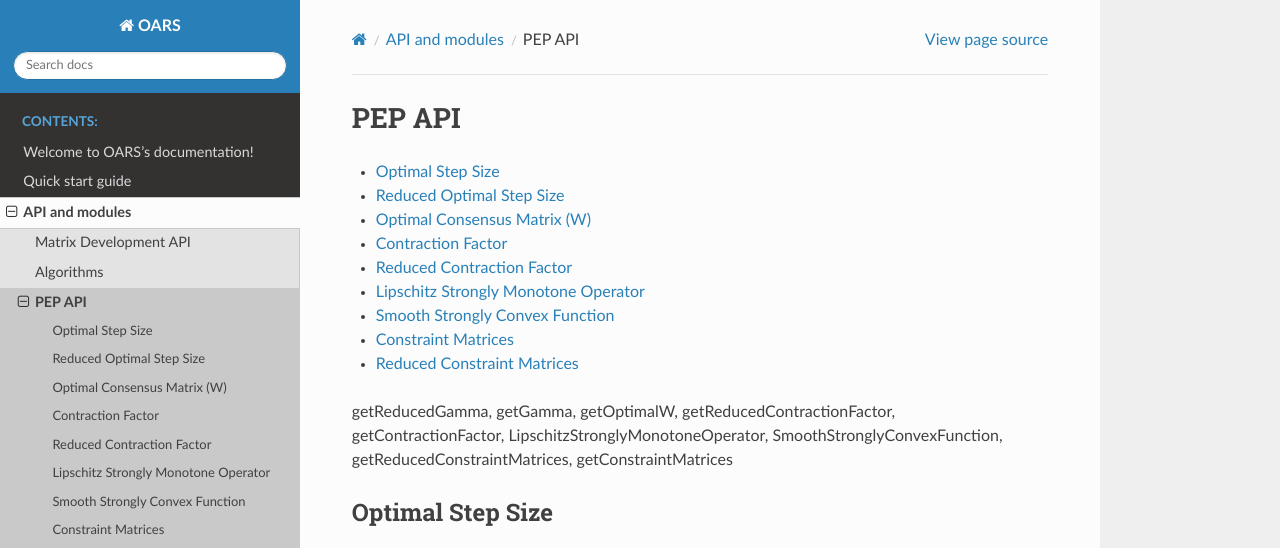
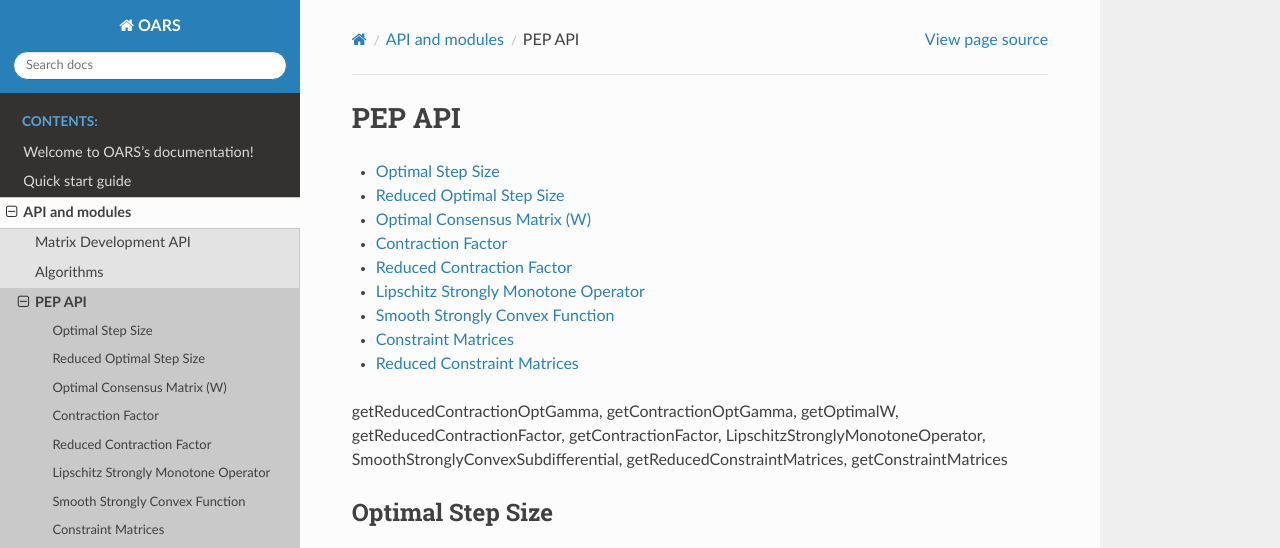
Before and after one commit to peterbarkley/oars, a Sphinx documentation site: the page built from docs/source/api/pep.rst, in a window 1280 px wide and 900 px high, cut to the strip 0-548 px from the top of the window. Built offline with Sphinx 7.4.7 and the Read the Docs theme 2.0.0, drawn with Linux system fonts in a browser that asks for light colours; pages that are not in the unit, such as notebooks, are missing from menus.

Commit message:
Update docs for changed function names

```diff
--- a/docs/source/api/matrices.rst
+++ b/docs/source/api/matrices.rst
@@ -7,7 +7,7 @@
 
 Similar matrices
 ----------------
-.. autofunction:: oars.matrices.getSimilar
+.. autofunction:: oars.matrices.getMinSpectralDifference
 
 Minimum Second-Largest Eigenvalue
 ---------------------------------
@@ -59,4 +59,4 @@
 
 Minimum Iteration Time
 ----------------------
-.. autofunction:: oars.matrices.getMinCycle
+.. autofunction:: oars.matrices.getMinIteration
--- a/docs/source/api/pep.rst
+++ b/docs/source/api/pep.rst
@@ -5,15 +5,15 @@
    :depth: 1
    :local:
 
-getReducedGamma, getGamma, getOptimalW,  getReducedContractionFactor, getContractionFactor, LipschitzStronglyMonotoneOperator, SmoothStronglyConvexFunction, getReducedConstraintMatrices, getConstraintMatrices
+getReducedContractionOptGamma, getContractionOptGamma, getOptimalW,  getReducedContractionFactor, getContractionFactor, LipschitzStronglyMonotoneOperator, SmoothStronglyConvexSubdifferential, getReducedConstraintMatrices, getConstraintMatrices
 
 Optimal Step Size
 -----------------
-.. autofunction:: oars.pep.getGamma
+.. autofunction:: oars.pep.getContractionOptGamma
 
 Reduced Optimal Step Size
 -------------------------
-.. autofunction:: oars.pep.getReducedGamma
+.. autofunction:: oars.pep.getReducedContractionOptGamma
 
 Optimal Consensus Matrix (W)
 ----------------------------
@@ -33,7 +33,7 @@
 
 Smooth Strongly Convex Function
 -------------------------------
-.. autoclass:: oars.pep.SmoothStronglyConvexFunction
+.. autoclass:: oars.pep.SmoothStronglyConvexSubdifferential
 
 Constraint Matrices
 -------------------
--- a/docs/source/api/tools.rst
+++ b/docs/source/api/tools.rst
@@ -7,7 +7,7 @@
 
 Iteration Time
 --------------
-.. autofunction:: oars.utils.getCycleTime
+.. autofunction:: oars.utils.getIterationTime
 
 Gantt Chart
 -----------
```
